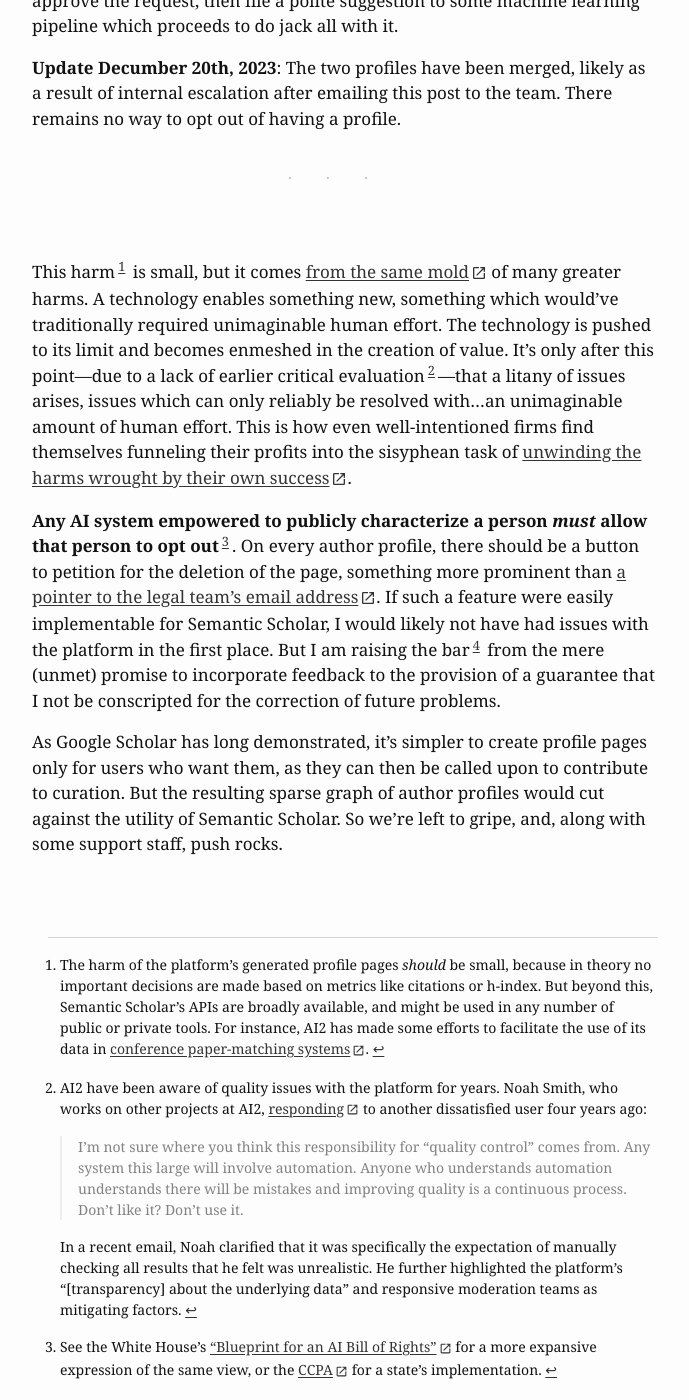
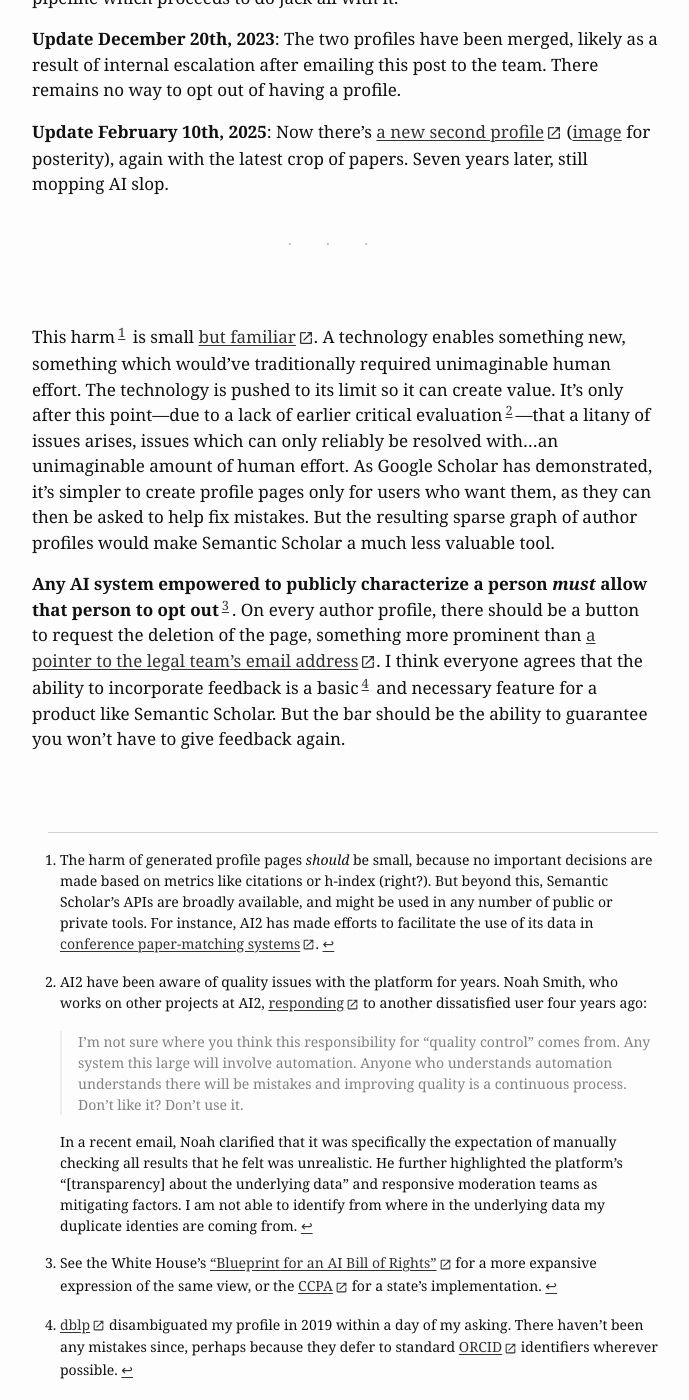
Before and after one commit to nickswalker/nickwalker.us, a Jekyll site: the page built from collections/_posts/2023-11-19-semantic-scholar.md, in a window 1280 px wide and 1400 px high, scrolled down 1122 px. Shown: the whole window, without its empty margins (295-984 px from the left). Built offline with Jekyll 4.4.1, drawn with Linux system fonts in a browser that asks for light colours; nearby versions of some CDN libraries; some web fonts are replaced; a script that is not in the unit is left out; comment, search, counter and statistics services are not loaded; some of the changed text lies outside the part shown.

Commit message:
Update semantic scholar post

```diff
--- a/collections/_posts/2023-11-19-semantic-scholar.md
+++ b/collections/_posts/2023-11-19-semantic-scholar.md
@@ -1,14 +1,14 @@
 ---
-title: "Any AI that writes about people needs an opt-out button"
+title: "Delete My Semantic Scholar Author Profile"
 date: 2023-11-19 12:00 -0600
 type: blog
 categories: ["opinion"]
 published: true
 ---
 
-In my five years of sporadic checking, there has never been a point where Semantic Scholar has accurately depicted my publication record.
+In my five years of sporadic checking, Semantic Scholar has never accurately reflected my publication record.
 
-Early on, it included articles from other Nick Walkers. These kinds of errors are typical. Like Google Scholar and other large scale indices, Semantic Scholar crawls, collects and munges data of various quality, and essentially [has to guess](https://arxiv.org/pdf/2103.07534.pdf) how many Nick Walkers there are and how to assign papers to them. While _you_ can tell that [a paper]({% details_link jiang2019icaps %}) about service robots is unlikely to come from a [synthetic aperture radar expert](https://ieeexplore.ieee.org/author/38181749600), or a [British professor of chemistry](https://www.ncl.ac.uk/nes/people/profile/nickwalker.html), the technology of 2019 was not up to the task. After failing to correct the issue myself with their limited tools, I eventually emailed support, and they fixed enough of the problem for me to stop trying.
+Early on, it included articles from other Nick Walkers. This kind of thing happens. Like Google Scholar and other large scale indices, Semantic Scholar collects and munges data of various quality, and essentially [has to guess](https://arxiv.org/pdf/2103.07534.pdf) how many Nick Walkers there are and how to assign papers to them. While _you_ can tell that [a paper]({% details_link jiang2019icaps %}) about service robots is unlikely to come from a [synthetic aperture radar expert](https://ieeexplore.ieee.org/author/38181749600), or a [British professor of chemistry](https://www.ncl.ac.uk/nes/people/profile/nickwalker.html), the technology of 2019 was not up to the task. After failing to correct the issue myself with their limited tools, I eventually [emailed support](https://x.com/nickwalker_us/status/1130618707267342336), and they fixed enough of the problem for me to stop trying.
 
 The latest issue is more pernicious. In recent years I've had two profiles, [a "verified" one](https://www.semanticscholar.org/author/Nick-Walker/145314605) which includes four publications, and [another](https://www.semanticscholar.org/author/Nick-Walker/8257289) which includes the rest. This abbreviated profile is attached to the papers that show up first in most search results for my name. It's likely that its verification is somehow a result of my flailing to fix the previous issues.
 
@@ -17,23 +17,25 @@
 
 My emails to support over the past couple months haven't led to the issue being fixed, and there is no other means of recourse. What happens when you send the email? I'm not sure, but based on my observation, support staff approve the request, then file a polite suggestion to some machine learning pipeline which proceeds to do jack all with it.
 
-**Update Decumber 20th, 2023**: The two profiles have been merged, likely as a result of internal escalation after emailing this post to the team. There remains no way to opt out of having a profile.
+**Update December 20th, 2023**: The two profiles have been merged, likely as a result of internal escalation after emailing this post to the team. There remains no way to opt out of having a profile.
+
+**Update February 10th, 2025**: Now there's [a new second profile](https://www.semanticscholar.org/author/Nick-Walker/2283347475) ([image](/assets/images/posts/semantic-scholar-2025.png) for posterity), again with the latest crop of papers. Seven years later, still mopping AI slop.
+
 
 -------------
 
-This harm[^1] is small, but it comes [from the same mold](https://en.wikipedia.org/wiki/Externality) of many greater harms. A technology enables something new, something which would've traditionally required unimaginable human effort. The technology is pushed to its limit and becomes enmeshed in the creation of value. It's only after this point---due to a lack of earlier critical evaluation[^2]---that a litany of issues arises, issues which can only reliably be resolved with...an unimaginable amount of human effort. This is how even well-intentioned firms find themselves funneling their profits into the sisyphean task of [unwinding the harms wrought by their own success](https://www.theverge.com/2019/2/25/18229714/cognizant-facebook-content-moderator-interviews-trauma-working-conditions-arizona).
+This harm[^1] is small [but familiar](https://en.wikipedia.org/wiki/Externality). A technology enables something new, something which would've traditionally required unimaginable human effort. The technology is pushed to its limit so it can create value. It's only after this point---due to a lack of earlier critical evaluation[^2]---that a litany of issues arises, issues which can only reliably be resolved with...an unimaginable amount of human effort. As Google Scholar has demonstrated, it's simpler to create profile pages only for users who want them, as they can then be asked to help fix mistakes. But the resulting sparse graph of author profiles would make Semantic Scholar a much less valuable tool.
 
-**Any AI system empowered to publicly characterize a person _must_ allow that person to opt out**[^4]. On every author profile, there should be a button to petition for the deletion of the page, something more prominent than [a pointer to the legal team's email address](https://allenai.org/privacy-policy). If such a feature were easily implementable for Semantic Scholar, I would likely not have had issues with the platform in the first place. But I am raising the bar[^3] from the mere (unmet) promise to incorporate feedback to the provision of a guarantee that I not be conscripted for the correction of future problems.
+**Any AI system empowered to publicly characterize a person _must_ allow that person to opt out**[^4]. On every author profile, there should be a button to request the deletion of the page, something more prominent than [a pointer to the legal team's email address](https://allenai.org/privacy-policy). I think everyone agrees that the ability to incorporate feedback is a basic[^3] and necessary feature for a product like Semantic Scholar. But the bar should be the ability to guarantee you won't have to give feedback again.
 
-As Google Scholar has long demonstrated, it's simpler to create profile pages only for users who want them, as they can then be called upon to contribute to curation. But the resulting sparse graph of author profiles would cut against the utility of Semantic Scholar. So we're left to gripe, and, along with some support staff, push rocks.
 
-[^1]: The harm of the platform's generated profile pages _should_ be small, because in theory no important decisions are made based on metrics like citations or h-index. But beyond this, Semantic Scholar's APIs are broadly available, and might be used in any number of public or private tools. For instance, AI2 has made some efforts to facilitate the use of its data in [conference paper-matching systems](https://medium.com/ai2-blog/conference-peer-review-with-the-semantic-scholar-api-24ab9fce2324).
+[^1]: The harm of generated profile pages _should_ be small, because no important decisions are made based on metrics like citations or h-index (right?). But beyond this, Semantic Scholar's APIs are broadly available, and might be used in any number of public or private tools. For instance, AI2 has made efforts to facilitate the use of its data in [conference paper-matching systems](https://medium.com/ai2-blog/conference-peer-review-with-the-semantic-scholar-api-24ab9fce2324).
 
 [^2]: AI2 have been aware of quality issues with the platform for years. Noah Smith, who works on other projects at AI2, [responding](https://twitter.com/nlpnoah/status/1194836101241831424) to another dissatisfied user four years ago:
 
     > I'm not sure where you think this responsibility for "quality control" comes from.  Any system this large will involve automation.  Anyone who understands automation understands there will be mistakes and improving quality is a continuous process.  Don't like it?  Don't use it.
 
-    In a recent email, Noah clarified that it was specifically the expectation of manually checking all results that he felt was unrealistic. He further highlighted the platform's "[transparency] about the underlying data" and responsive moderation teams as mitigating factors.
+    In a recent email, Noah clarified that it was specifically the expectation of manually checking all results that he felt was unrealistic. He further highlighted the platform's "[transparency] about the underlying data" and responsive moderation teams as mitigating factors. I am not able to identify from where in the underlying data my duplicate identies are coming from.
 
 [^3]: [dblp](https://dblp.org/) disambiguated my profile in 2019 within a day of my asking. There haven't been any mistakes since, perhaps because they defer to standard [ORCID](https://orcid.org/) identifiers wherever possible.
 
```
Also changed, not shown: assets/images/posts/semantic-scholar-2025.png (added).
